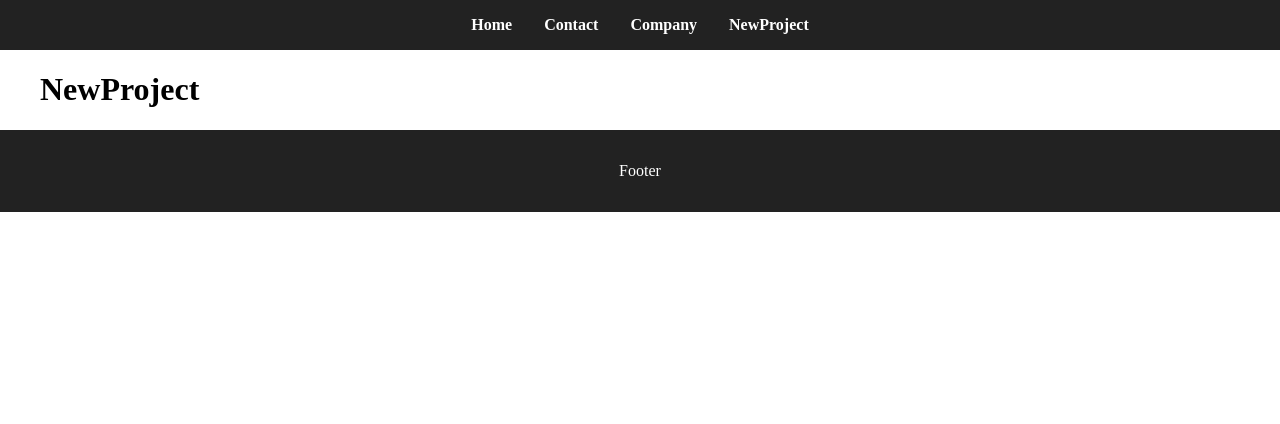
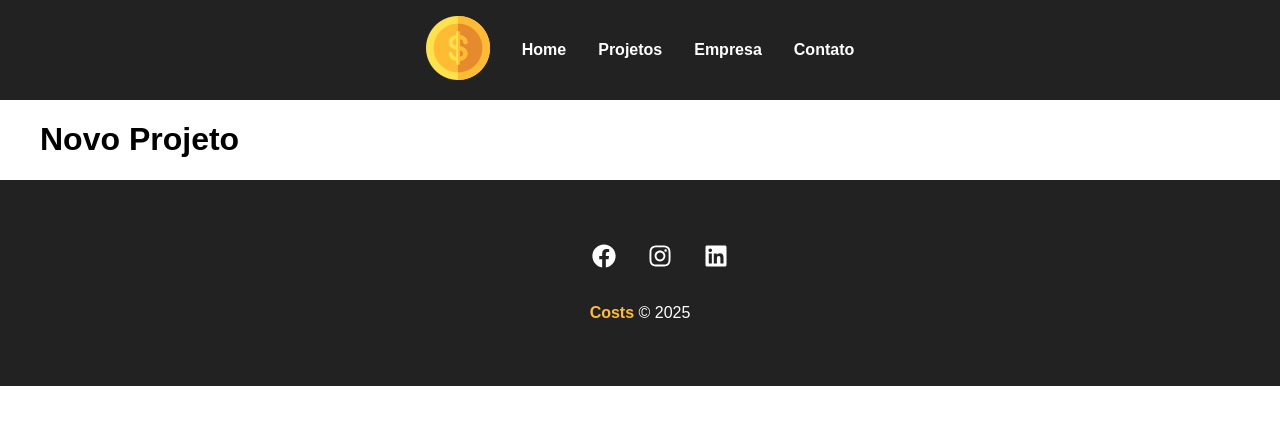
Before and after one commit to AlmaNegr/costs, a React (Create React App) app: page /newproject in a window 1280 px wide. Shown: the top 424 px of the page. Built offline with nearby package versions, Linux system fonts and the light colour scheme.

Commit message:
Navbar e Footer

```diff
--- a/src/App.js
+++ b/src/App.js
@@ -6,6 +6,8 @@ import Company from "./components/pages/Company";
 import NewProject from "./components/pages/NewProject";
 import NavBar from "./components/pages/NavBar";
 import Container from "./components/layout/Container";
+import Footer from "./components/pages/Footer"
+import Projects from "./components/pages/Projects";
 
 function App() {
   return (
@@ -15,14 +17,13 @@ function App() {
         <Container customClass="min-height">
           <Routes>
             <Route path="/" element={<Home />} />
+            <Route path="/projetos" element={<Projects />}></Route>
             <Route path="/contact" element={<Contact />} />
             <Route path="/company" element={<Company />} />
             <Route path="/newproject" element={<NewProject />} />
           </Routes>
         </Container>
-        <footer>
-          <p>Footer</p>
-        </footer>
+        <Footer />
       </div>
     </Router>
   );
--- a/src/components/pages/Contact.js
+++ b/src/components/pages/Contact.js
@@ -1,7 +1,7 @@
 function Contact() {
     return(
         <div>
-            <h1>Contact</h1>
+            <h1>Contato</h1>
         </div>
     )
 }
--- /dev/null
+++ b/src/components/pages/Footer.js
@@ -0,0 +1,17 @@
+import { FaFacebook, FaInstagram, FaLinkedin } from "react-icons/fa"
+import styles from "./Footer.module.css"
+
+function Footer() {
+    return(
+        <footer className={styles.footer}>
+            <ul className={styles.social_list}>
+                <li><FaFacebook /></li>
+                <li><FaInstagram /></li>
+                <li><FaLinkedin /></li>
+            </ul>
+            <p className={styles.copy_right}><span>Costs </span>&copy; 2025</p>
+        </footer>
+    )
+}
+
+export default Footer
--- /dev/null
+++ b/src/components/pages/Footer.module.css
@@ -0,0 +1,35 @@
+.footer {
+    background-color: #222;
+    color: #fff;
+    padding: 3em;
+    text-align: center;
+}
+
+
+.social_list {
+    display: flex;
+    justify-content: center;
+    list-style: none;
+}
+
+.social_list li{
+    margin: 0 1em;
+}
+
+.social_list li:hover {
+    color: #ffbb33
+}
+
+.social_list svg {
+    font-size: 1.5em;
+    cursor: pointer;
+}
+
+.copy_right {
+    margin-top: 2em;
+}
+
+.copy_right span {
+    font-weight: bold;
+    color: #ffbb33;
+}
--- a/src/components/pages/NavBar.js
+++ b/src/components/pages/NavBar.js
@@ -1,13 +1,15 @@
 import { Link } from "react-router-dom";
 import styles from "./Navbar.module.css";
+import logo from '../../img/costs_logo.png'
 
 function NavBar() {
   return (
     <nav className={styles.nav}>
+      <Link to="/"><img src={logo} alt="Costs"></img></Link>
       <Link className={styles.link} to="/">Home</Link>
-      <Link className={styles.link} to="/contact">Contact</Link>
-      <Link className={styles.link} to="/company">Company</Link>
-      <Link className={styles.link} to="/newproject">NewProject</Link>
+      <Link className={styles.link} to="/projetos" >Projetos</Link>
+      <Link className={styles.link} to="/company">Empresa</Link>
+      <Link className={styles.link} to="/contact">Contato</Link>
     </nav>
   );
 }
--- a/src/components/pages/Navbar.module.css
+++ b/src/components/pages/Navbar.module.css
@@ -6,6 +6,7 @@
   display: flex;
   gap: 2rem;
   justify-content: center;
+  align-items: center;
 }
 
 .link {
@@ -16,5 +17,5 @@
 }
 
 .link:hover {
-  color: #00bcd4;
+  color: #ffbb33;
 }
--- a/src/components/pages/NewProject.js
+++ b/src/components/pages/NewProject.js
@@ -1,7 +1,7 @@
 function NewProject() {
     return(
         <div>
-            <h1>NewProject</h1>
+            <h1>Novo Projeto</h1>
         </div>
     )
 }
--- /dev/null
+++ b/src/components/pages/Projects.js
@@ -0,0 +1,7 @@
+function Projects() {
+    return(
+        <h1>Projetos</h1>
+    )
+}
+
+export default Projects
--- a/src/index.css
+++ b/src/index.css
@@ -3,6 +3,7 @@ html, body, #root {
   height: 100%;
   margin: 0;
   padding: 0;
+  font-family: Arial, Helvetica, sans-serif;
 }
 
 /* Container principal da sua aplicação */
```
